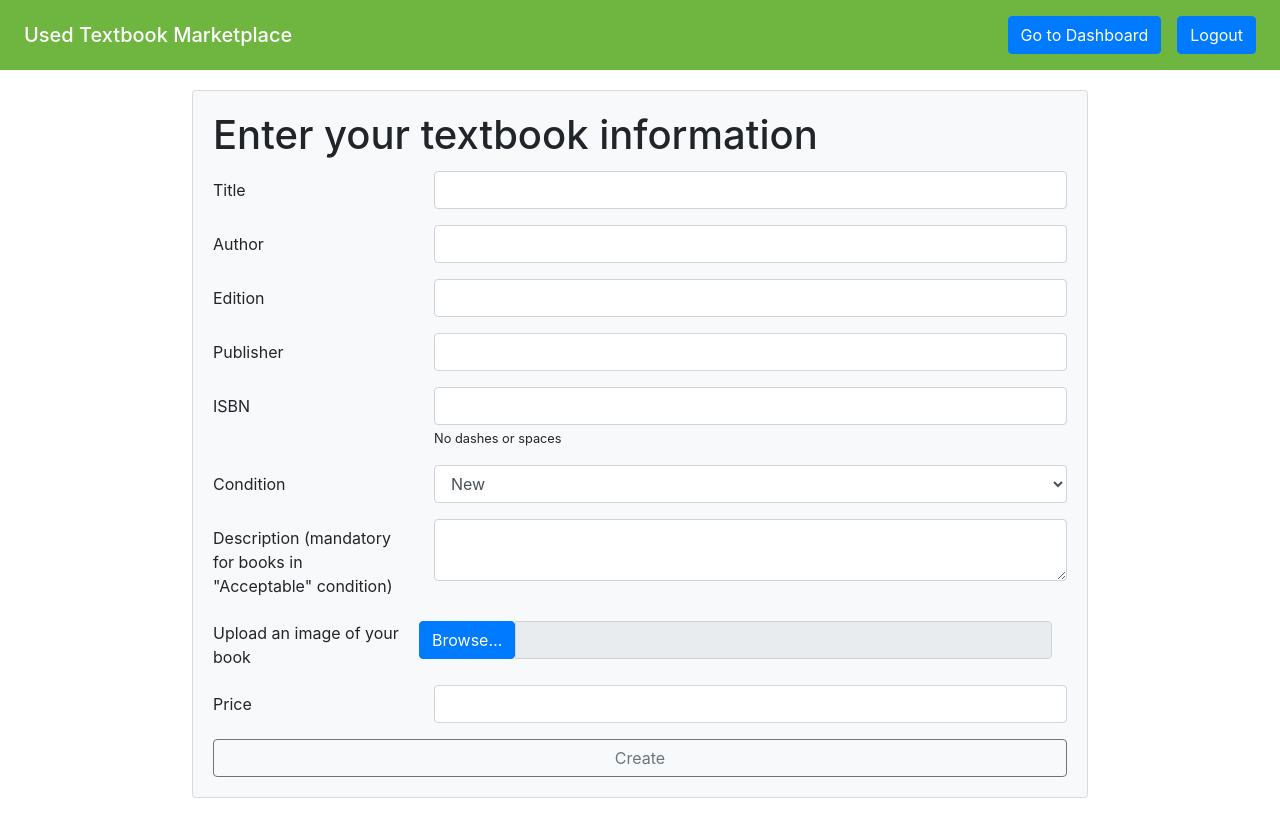
After one commit to Jcdepoppe/Used-Textbook-Marketplace, a Django app: template UTM/apps/Textbooks/templates/Textbooks/sell_book.html in a window 1280 px wide. The commit adds this page. Run offline with Django 3.2, Linux system fonts and the light colour scheme; the template is opened without the code that fills it, so the values that code supplies are empty; parts of the project's set-up code (start-up, migrations or seed data) failed here and were passed over; some libraries are stand-ins or nearby versions.

```diff
--- a/UTM/UTM/settings.py
+++ b/UTM/UTM/settings.py
@@ -14,7 +14,7 @@ import os
 
 # Build paths inside the project like this: os.path.join(BASE_DIR, ...)
 BASE_DIR = os.path.dirname(os.path.dirname(os.path.abspath(__file__)))
-MEDIA_ROOT = os.path.join(BASE_DIR, 'media')
+MEDIA_ROOT = os.path.join(BASE_DIR, 'media/')
 
 MEDIA_URL = '/media/'
 
@@ -66,6 +66,7 @@ TEMPLATES = [
                 'django.template.context_processors.request',
                 'django.contrib.auth.context_processors.auth',
                 'django.contrib.messages.context_processors.messages',
+		        'django.template.context_processors.media',
             ],
         },
     },
--- /dev/null
+++ b/UTM/apps/Textbooks/static/Textbooks/js/fileinput.js
@@ -0,0 +1,26 @@
+$(function () {
+
+    // We can attach the `fileselect` event to all file inputs on the page
+    $(document).on('change', ':file', function () {
+        var input = $(this),
+            numFiles = input.get(0).files ? input.get(0).files.length : 1,
+            label = input.val().replace(/\\/g, '/').replace(/.*\//, '');
+        input.trigger('fileselect', [numFiles, label]);
+    });
+
+    // We can watch for our custom `fileselect` event like this
+    $(document).ready(function () {
+        $(':file').on('fileselect', function (event, numFiles, label) {
+
+            var input = $(this).parents('.input-group').find(':text'),
+                log = numFiles > 1 ? numFiles + ' files selected' : label;
+
+            if (input.length) {
+                input.val(log);
+            } else {
+                if (log) alert(log);
+            }
+
+        });
+    });
+});
--- /dev/null
+++ b/UTM/apps/Textbooks/templates/Textbooks/sell_book.html
@@ -0,0 +1,157 @@
+<!DOCTYPE html>
+<html lang="en">
+
+<head>
+    <meta charset="UTF-8">
+    <meta name="viewport" content="width=device-width, initial-scale=1.0">
+    <meta http-equiv="X-UA-Compatible" content="ie=edge">
+    <link rel="stylesheet" href="https://stackpath.bootstrapcdn.com/bootstrap/4.1.3/css/bootstrap.min.css" integrity="sha384-MCw98/SFnGE8fJT3GXwEOngsV7Zt27NXFoaoApmYm81iuXoPkFOJwJ8ERdknLPMO"
+        crossorigin="anonymous">
+    <script src="https://stackpath.bootstrapcdn.com/bootstrap/4.1.3/js/bootstrap.min.js" integrity="sha384-ChfqqxuZUCnJSK3+MXmPNIyE6ZbWh2IMqE241rYiqJxyMiZ6OW/JmZQ5stwEULTy"
+        crossorigin="anonymous"></script>
+    <!-- some cool icons from fontawesome.com -->
+    <link rel="stylesheet" href="https://use.fontawesome.com/releases/v5.4.1/css/all.css" integrity="sha384-5sAR7xN1Nv6T6+dT2mhtzEpVJvfS3NScPQTrOxhwjIuvcA67KV2R5Jz6kr4abQsz"
+        crossorigin="anonymous">
+
+
+
+    <!-- *************************************************************************
+        ******* Make sure to modify the title of the page ************************
+        ************************************************************************** -->
+    <title>UTM: Sell a book</title>
+    <style>
+        .navbar {
+            background-color: rgb(111, 182, 65)
+        }
+
+        .container {
+            margin: auto;
+            padding: 20px 0;
+            width: 70%;
+        }
+    </style>
+
+</head>
+
+<body>
+    <header class="d-flex navbar navbar-dark sticky-top">
+        <span class=" flex-grow-1 p-2 navbar-brand mb-0 h1">Used Textbook Marketplace</span>
+        <!-- uncomment any of the buttons below to show links on the right side of the navbar -->
+        <div class="p-2 nav-item">
+            <a href="/books"><button class=" btn btn-primary" type="button">Go to Dashboard</button></a>
+        </div>
+        <div class="p-2 nav-item">
+            <a href="/reset"><button class="btn btn-primary" type="button">Logout</button></a></li>
+        </div>
+    </header>
+
+
+    <!-- Everything in the page goes inside of this container -->
+    <div class="container">
+        <div class="card bg-light">
+            <div class="card-body">
+                <h1 class="card-title">Enter your textbook information</h1>
+                <form action="/books/sell/process" method="POST" enctype="multipart/form-data">
+                    {% csrf_token %}
+<!--*********************** This part will be autofilled by the API, if we get it to work! ***************  -->
+                    <div class="form-group row">
+                        <label for="title" class="col-sm-3 col-form-label">
+                            Title
+                        </label>
+                        <div class="col-sm-9">
+                            <input type="text" class="form-control" name="title">
+                        </div>
+                    </div>
+                    <div class="form-group row">
+                        <label for="author" class="col-sm-3 col-form-label">
+                            Author
+                        </label>
+                        <div class="col-sm-9">
+                            <input type="text" class="form-control" name="author">
+                        </div>
+                    </div>
+                    <div class="form-group row">
+                        <label for="edition" class="col-sm-3 col-form-label">
+                            Edition
+                        </label>
+                        <div class="col-sm-9">
+                            <input type="text" class="form-control" name="edition">
+                        </div>
+                    </div>
+                    <div class="form-group row">
+                        <label for="publisher" class="col-sm-3 col-form-label">
+                            Publisher
+                        </label>
+                        <div class="col-sm-9">
+                            <input type="text" class="form-control" name="publisher">
+                        </div>
+                    </div>
+                    <div class="form-group row">
+                        <label for="ISBN" class="col-sm-3 col-form-label">
+                            ISBN
+                        </label>
+                        <div class="col-sm-9">
+                            <input type="text" class="form-control" name="ISBN">
+                            <small>No dashes or spaces</small>
+                        </div>
+                    </div>
+
+
+<!-- ***************** From here on, it's all user specific data that will remain after the API magic **** -->
+
+                    <div class="form-group row">
+                        <label for="condition" class="col-sm-3 col-form-label">
+                            Condition
+                        </label>
+                        <div class="col-sm-9">
+                            <select class="form-control" name="condition">
+                                <option value="5">New</option>
+                                <option value="4">Used - Like New</option>
+                                <option value="3">Used - Very Good</option>
+                                <option value="2">Used - Good</option>
+                                <option value="1">Used - Acceptable</option>
+                            </select>
+                        </div>
+                    </div>
+                    <div class="form-group row">
+                        <label for="ISBN" class="col-sm-3 col-form-label">
+                            Description (mandatory for books in "Acceptable" condition)
+                        </label>
+                        <div class="col-sm-9">
+                            <textarea class="form-control" name="description"></textarea>
+                        </div>
+                    </div>
+                    <div class="form-group row d-flex">
+                        <div class="col-sm-3">
+                            Upload an image of your book
+                        </div>
+                        <div class="row col-sm-9 input-group">
+                            <label class="input-group-btn">
+                                <span class="btn btn-primary">
+                                    Browse&hellip; <input type="file" style="display: none;" multiple>
+                                </span>
+                            </label>
+                            <input type="text" class="form-control" readonly>
+                        </div>
+                    </div>
+                    <div class="form-group row">
+                        <label for="price" class="col-sm-3 col-form-label">
+                            Price
+                        </label>
+                        <div class="col-sm-9">
+                            <input type="text" class="form-control" name="price">
+                        </div>
+                    </div>
+
+                    <input type="submit" class="btn btn-outline-secondary btn-block" value="Create">
+                </form>
+            </div>
+        </div>
+
+    </div>
+</body>
+
+{% load static %}
+<script src="{% static 'Textbooks/js/fileinput.js' %}"></script>
+
+</html>
--- a/UTM/apps/Textbooks/urls.py
+++ b/UTM/apps/Textbooks/urls.py
@@ -1,10 +1,20 @@
 from django.conf.urls import url
 from . import views
+from django.conf import settings
+from django.conf.urls.static import static
 urlpatterns = [
 	url(r'^$', views.index),
-	url(r'^(?P<id>\d+)/show$', views.showbook),
-	url(r'^add$', views.addNewbook),
-	url(r'^(?P<id>\d+)/edit$', views.editBookInfo),
-	url(r'^(?P<id>\d+)/delete$', views.deleteBook)
+	###### BOOKS FOR SALE ###############
+	url(r'^sell/(?P<id>\d+)/show$', views.show_sell),
+	url(r'^sell$', views.sell_book),
+	url(r'^sell/process$', views.sell_book_process),
+	url(r'^sell(?P<id>\d+)/edit$', views.edit_sell),
+	url(r'^sell(?P<id>\d+)/delete$', views.delete_sell),
+	######## BOOKS WISHLIST ##############
+	url(r'^want/(?P<id>\d+)/show$', views.show_want),
+	url(r'^want$', views.want_book),
+	url(r'^want/process$', views.want_book_process),
+	url(r'^want(?P<id>\d+)/edit$', views.edit_want),
+	url(r'^want(?P<id>\d+)/delete$', views.delete_want),
 
-]
+] + static(settings.MEDIA_URL, document_root=settings.MEDIA_ROOT)
```
Also changed, not shown: UTM/apps/Textbooks/models.py (+5 -12 lines), UTM/apps/Textbooks/templates/Textbooks/mainpage.html (+26 -9 lines), UTM/apps/Textbooks/views.py (+77 -14 lines), UTM/apps/Textbooks/migrations/0002_auto_20181023_1411.py (added), UTM/apps/Textbooks/migrations/0003_auto_20181023_1434.py (added), UTM/apps/Textbooks/migrations/0004_book_isbn.py (added), UTM/media/No_pic.png (added), UTM/media/user_pics/multivariable_calculus.jpg (added).
